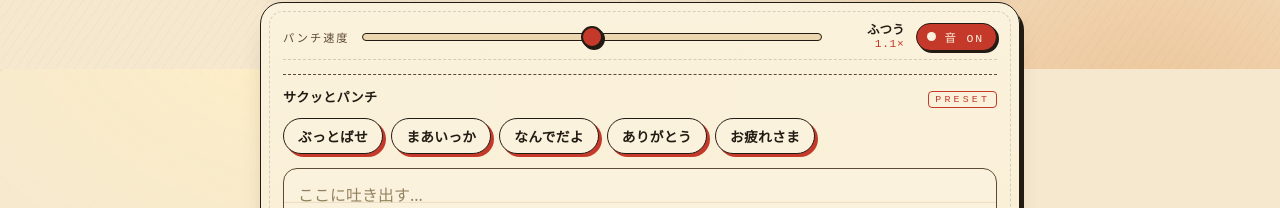
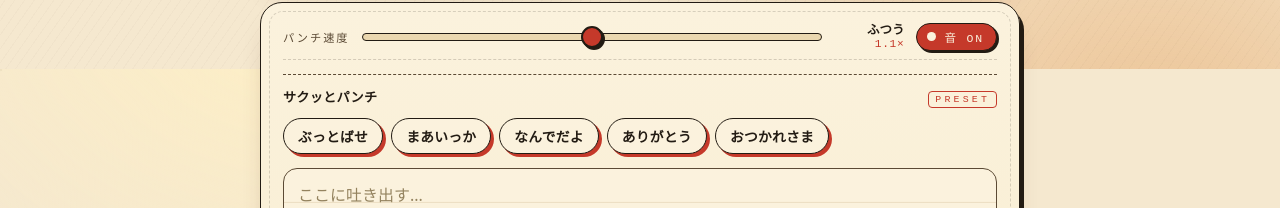
Before and after one commit to Noa-aoN/word-sandbag, a React (Vite) app: page / in a window 1280 px wide. Shown: the part 731-939 px from the top of the page. Built offline with nearby package versions, Linux system fonts and the light colour scheme; a web font is replaced by a local one.

Commit message:
chore: プリセット「お疲れさま」をかな表記に変更

```diff
--- a/src/components/InputPanel.tsx
+++ b/src/components/InputPanel.tsx
@@ -31,7 +31,7 @@ const QUICK_PRESETS = [
   "まあいっか",
   "なんでだよ",
   "ありがとう",
-  "お疲れさま",
+  "おつかれさま",
 ] as const;
 
 function speedTier(v: number): string {
```
